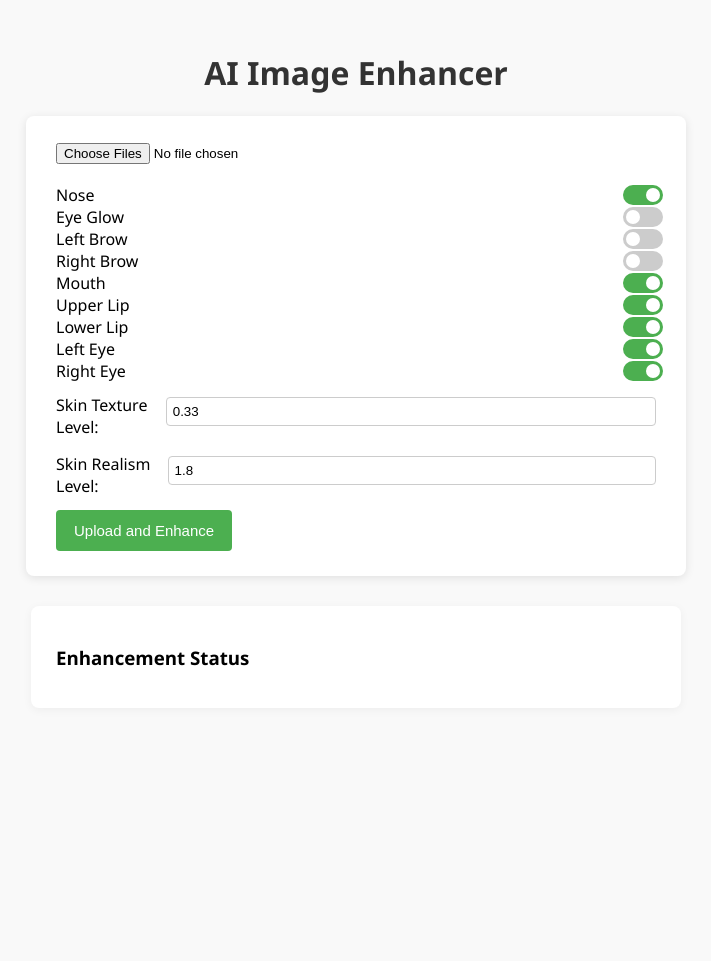
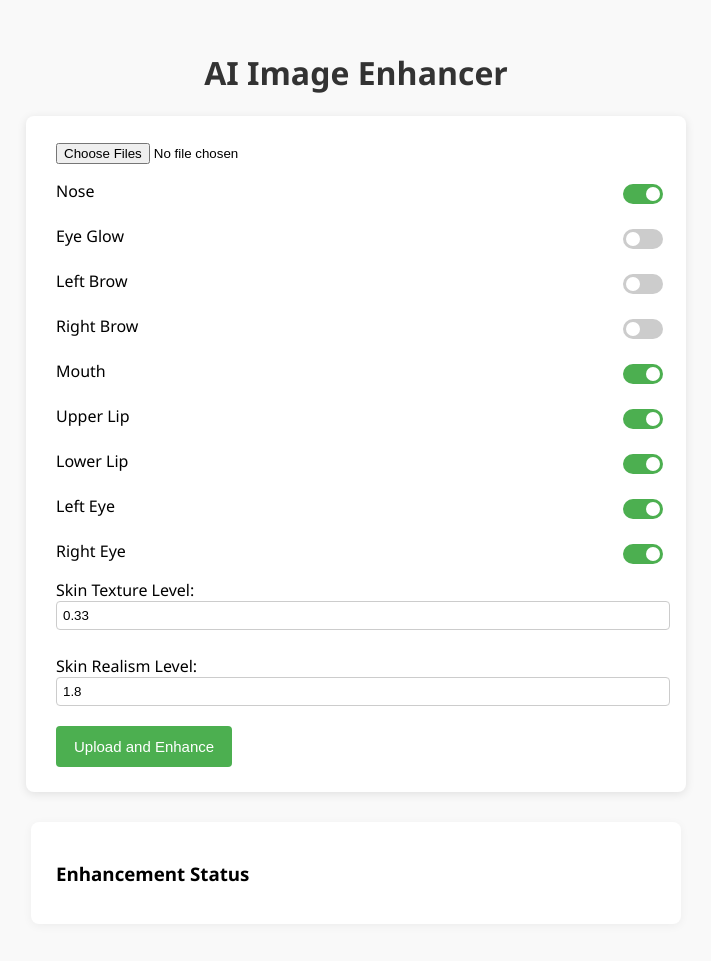
Before and after one commit to Surabhi21072001/enhancor, a Flask app: page / in a window 1280 px wide. Shown: the top 961 px of the page, without its empty margins (284-995 px from the left). Before the commit the page ends 666 px from the top, so only its background shows below. Run offline with Flask 3, Linux system fonts and the light colour scheme; parts of the project's set-up code (start-up, migrations or seed data) failed here and were passed over.

Commit message:
Update index.html

```diff
--- a/templates/index.html
+++ b/templates/index.html
@@ -26,26 +26,22 @@
     }
 
     label {
+      display: block;
+      margin: 10px 0 5px;
+    }
+
+    .toggle-label {
       display: flex;
+      justify-content: space-between;
       align-items: center;
       margin: 10px 0;
     }
 
-    input[type="file"] {
-      margin-bottom: 20px;
-    }
-
-    .toggle-label {
-      display: flex;
-      align-items: center;
-      justify-content: space-between;
-    }
-
     .slider {
+      position: relative;
       width: 40px;
       height: 20px;
-      position: relative;
-      margin-left: 10px;
+      display: inline-block;
     }
 
     .slider input {
@@ -59,9 +55,9 @@
       cursor: pointer;
       background-color: #ccc;
       border-radius: 34px;
-      transition: 0.4s;
       width: 100%;
       height: 100%;
+      transition: 0.4s;
     }
 
     .toggle-switch:before {
@@ -76,20 +72,20 @@
       border-radius: 50%;
     }
 
-    input:checked + .toggle-switch {
+    .slider input:checked + .toggle-switch {
       background-color: #4CAF50;
     }
 
-    input:checked + .toggle-switch:before {
+    .slider input:checked + .toggle-switch:before {
       transform: translateX(20px);
     }
 
     input[type="number"] {
       width: 100%;
       padding: 6px;
-      margin: 5px 0 15px;
       border: 1px solid #ccc;
       border-radius: 4px;
+      margin-bottom: 15px;
     }
 
     button {
@@ -100,11 +96,6 @@
       border-radius: 4px;
       cursor: pointer;
       font-size: 15px;
-    }
-
-    button:disabled {
-      background-color: #aaa;
-      cursor: not-allowed;
     }
 
     .status-block {
@@ -130,10 +121,6 @@
       justify-content: space-between;
       align-items: center;
     }
-
-    .status-text {
-      flex: 1;
-    }
   </style>
 </head>
 <body>
@@ -144,74 +131,74 @@
 
     <div class="toggle-label">
       Nose
-      <span class="slider">
+      <label class="slider">
         <input type="checkbox" name="nose" checked>
         <span class="toggle-switch"></span>
-      </span>
+      </label>
     </div>
 
     <div class="toggle-label">
       Eye Glow
-      <span class="slider">
+      <label class="slider">
         <input type="checkbox" name="eye_g">
         <span class="toggle-switch"></span>
-      </span>
+      </label>
     </div>
 
     <div class="toggle-label">
       Left Brow
-      <span class="slider">
+      <label class="slider">
         <input type="checkbox" name="l_brow">
         <span class="toggle-switch"></span>
-      </span>
+      </label>
     </div>
 
     <div class="toggle-label">
       Right Brow
-      <span class="slider">
+      <label class="slider">
         <input type="checkbox" name="r_brow">
         <span class="toggle-switch"></span>
-      </span>
+      </label>
     </div>
 
     <div class="toggle-label">
       Mouth
-      <span class="slider">
+      <label class="slider">
         <input type="checkbox" name="mouth" checked>
         <span class="toggle-switch"></span>
-      </span>
+      </label>
     </div>
 
     <div class="toggle-label">
       Upper Lip
-      <span class="slider">
+      <label class="slider">
         <input type="checkbox" name="u_lip" checked>
         <span class="toggle-switch"></span>
-      </span>
+      </label>
     </div>
 
     <div class="toggle-label">
       Lower Lip
-      <span class="slider">
+      <label class="slider">
         <input type="checkbox" name="l_lip" checked>
         <span class="toggle-switch"></span>
-      </span>
+      </label>
     </div>
 
     <div class="toggle-label">
       Left Eye
-      <span class="slider">
+      <label class="slider">
         <input type="checkbox" name="l_eye" checked>
         <span class="toggle-switch"></span>
-      </span>
+      </label>
     </div>
 
     <div class="toggle-label">
       Right Eye
-      <span class="slider">
+      <label class="slider">
         <input type="checkbox" name="r_eye" checked>
         <span class="toggle-switch"></span>
-      </span>
+      </label>
     </div>
 
     <label>
```
